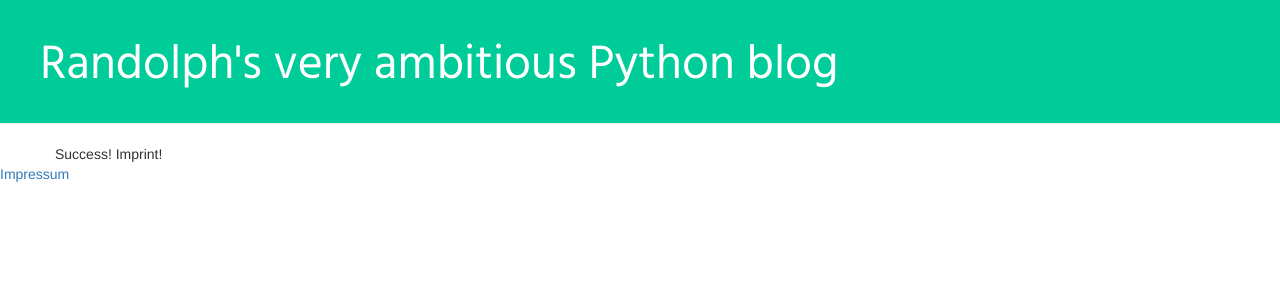
After one commit to RandolphHeil/my-first-blog, a Django app: page /imprint/ in a window 1280 px wide. The commit adds this page. Shown: the top 300 px of the page. Run offline with Django 3.2, Linux system fonts and the light colour scheme; some libraries are stand-ins or nearby versions.

Commit message:
Added imprint

```diff
--- a/blog/templates/blog/base.html
+++ b/blog/templates/blog/base.html
@@ -22,6 +22,8 @@
                 </div>
             </div>
         </div>
-
+        <div class="imprint">
+          <a href="{% url 'imprint' %}">Impressum</a>
+        </div>
     </body>
 </html>
--- /dev/null
+++ b/blog/templates/blog/imprint.html
@@ -0,0 +1,7 @@
+{% extends 'blog/base.html' %}
+
+{% block content %}
+Success!
+Imprint!
+
+{% endblock %}
--- a/blog/urls.py
+++ b/blog/urls.py
@@ -11,4 +11,5 @@ urlpatterns = [
     url(r'^post/(?P<pk>\d+)/$', views.post_detail, name='post_detail'),
     url(r'^post/new/$', views.post_new, name='post_new'),
     url(r'^post/(?P<pk>\d+)/edit/$', views.post_edit, name='post_edit'),
+    url(r'^imprint/$', views.imprint, name='imprint'),
 ]
--- a/blog/views.py
+++ b/blog/views.py
@@ -16,7 +16,12 @@ def post_list(request):
 def post_detail(request, pk):
     post = get_object_or_404(Post, pk=pk)
     #Post.objects.get(pk=pk)
-    return render(request, 'blog/post_detail.html', {"post":post})
+    return render(request, 'blog/post_detail.html',  {"post":post})
+
+def imprint(request):
+    #post = get_object_or_404(Post, pk=pk)
+    #Post.objects.get(pk=pk)
+    return render(request, 'blog/imprint.html', {})
 
 def post_new(request):
     if request.method == "POST":
```
